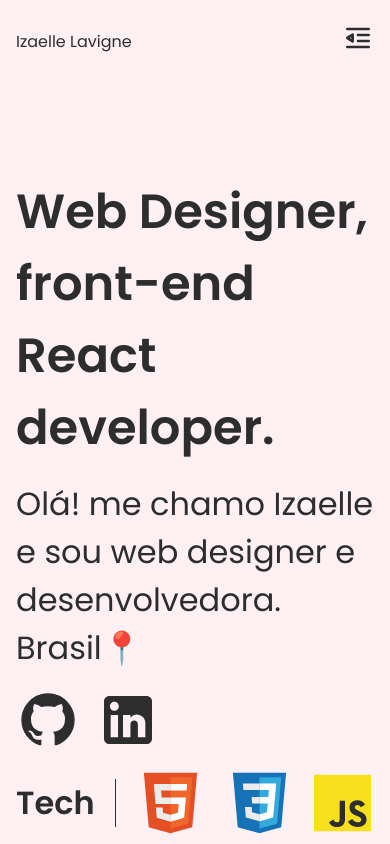
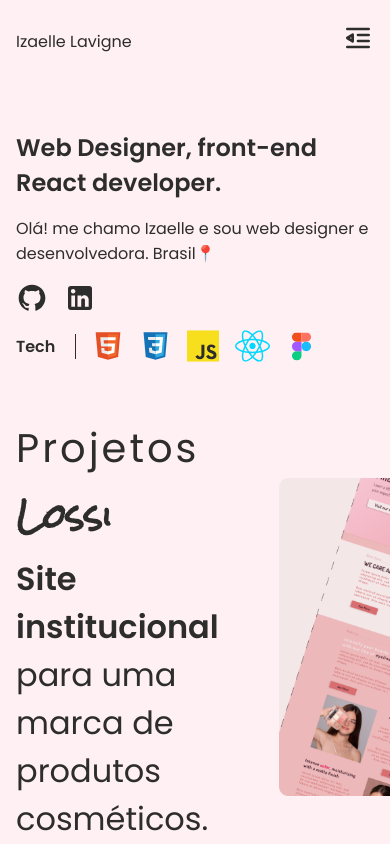
Before and after one commit to LeoCesar0/ellelavigne-portfolio, a React (Vite) app: page / in a window 390 px wide. Shown: the top 844 px of the page. Built offline with nearby package versions, Linux system fonts and the light colour scheme.

Commit message:
feat: hero mobile

```diff
--- a/src/components/Header/styles.module.scss
+++ b/src/components/Header/styles.module.scss
@@ -20,12 +20,10 @@
 }
 .menu {
   display: none;
+}
 
-  @include onMdDown() {
-    .menu {
-      display: block;
-    }
-  }
+.logo {
+  display: none;
 }
 
 @include onMdDown() {
@@ -35,7 +33,8 @@
     justify-content: space-between;
   }
 
-  .menu {
+  .menu,
+  .logo {
     display: block;
   }
 
--- a/src/section/Hero/styles.module.scss
+++ b/src/section/Hero/styles.module.scss
@@ -40,7 +40,32 @@
   right: calc(128 / 571 * 100% * -1);
 }
 @include onMdDown() {
+  .sectionHero {
+    margin-top: 48px !important;
+  }
+
   .avatar {
     display: none;
   }
+
+  .title {
+    font-size: pxsToRem(24);
+  }
+  .text {
+    font-size: 1rem;
+  }
+
+  .tech {
+    font-size: 1rem;
+  }
+
+  .techs {
+    gap: 1rem;
+  }
+
+  .content {
+    img {
+      height: 32px;
+    }
+  }
 }
--- a/src/styles/global.scss
+++ b/src/styles/global.scss
@@ -1,4 +1,4 @@
-@use 'sass:math';
+@use "sass:math";
 * {
   padding: 0;
   margin: 0;
@@ -8,24 +8,22 @@
   font-family: "Poppins", sans-serif;
 }
 
- $bpSm: 425px;
-  $bpMd: 910px;
-  $pageContainerGap: 5.875rem;
+$bpSm: 425px;
+$bpMd: 910px;
+$pageContainerGap: 5.875rem;
+$pageContainerGapMobile: 2rem;
 
 :root {
   --background-color: #fff0f4;
   --background-secundary-color: #ffdde6;
   --bnt-color: #f4b7c4;
   --text-color: #2d2d2d;
-
-
 }
 a {
   text-decoration: none;
   color: var(--text-color);
-
 }
-button{
+button {
   background: transparent;
   cursor: pointer;
 }
@@ -33,6 +31,13 @@ button{
 body {
   background-color: var(--background-color);
   color: var(--text-color);
+}
+
+.container {
+  max-width: 1060px;
+  width: 100%;
+  margin: 0 auto;
+  padding: 0 16px;
 }
 
 #page-container {
@@ -44,14 +49,6 @@ body {
   min-height: 100vh;
   margin: 0 auto;
   position: relative;
-}
-
-.container {
-  max-width: 1060px;
-  width: 100%;
-  margin: 0 auto;
-    padding: 0 16px;
-
 }
 
 // Funções //
@@ -67,6 +64,14 @@ body {
   }
 }
 @function pxsToRem($value) {
-	$remValue: math.div($value, 16) * 1rem;
-	@return $remValue;
+  $remValue: math.div($value, 16) * 1rem;
+  @return $remValue;
 }
+
+//
+
+@include onMdDown() {
+  #page-container {
+    gap: $pageContainerGapMobile;
+  }
+}
```
